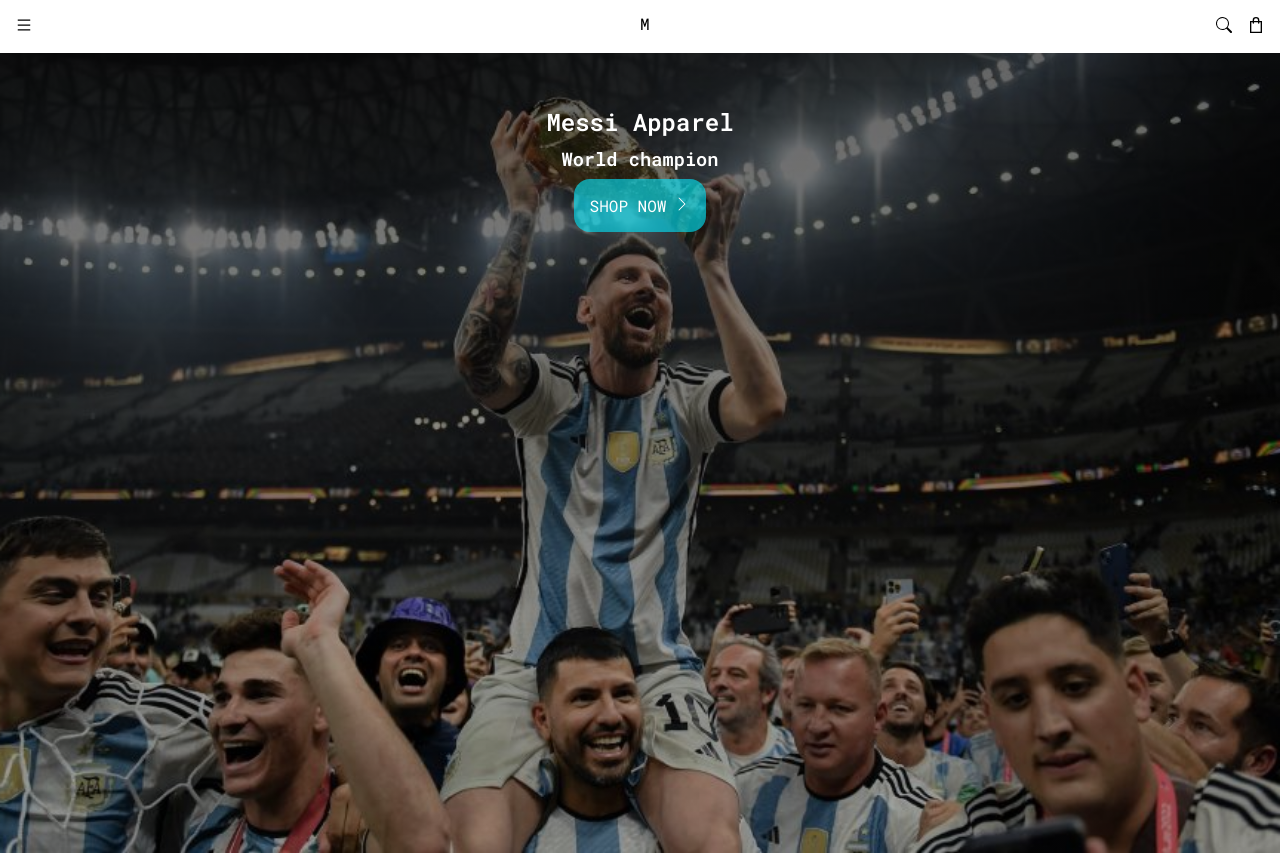
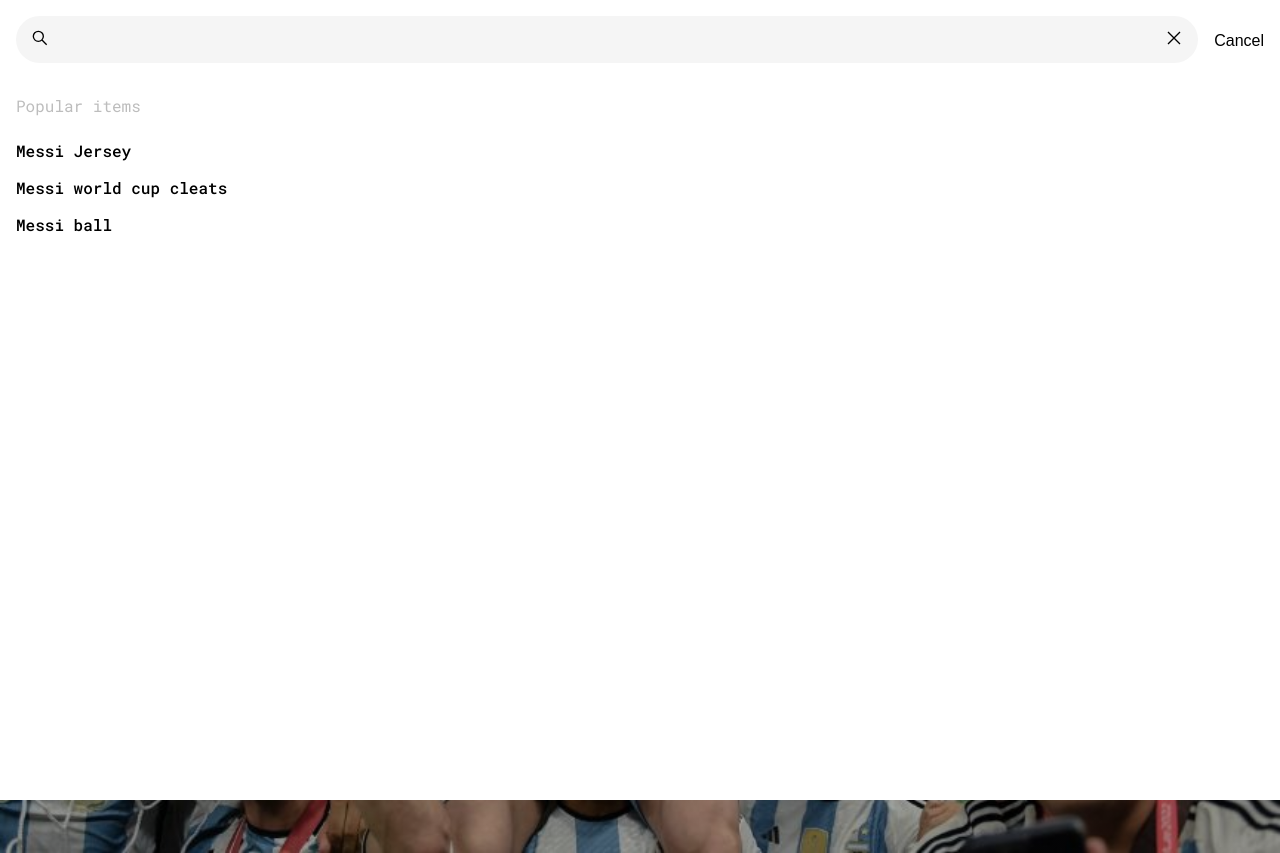
Before and after one commit to salvantjeff/shopping-cart, a React (Create React App) app in the folder shopping-cart-project/: page / in a window 1280 px wide. Built offline with nearby package versions, Linux system fonts and the light colour scheme.

Commit message:
Create basic search page and with basic style

```diff
--- a/shopping-cart-project/src/App.js
+++ b/shopping-cart-project/src/App.js
@@ -3,6 +3,7 @@
 import NavBar from './components/NavBar/NavBar';
 import { useState, useEffect } from 'react';
 import Menu from './components/Menu/Menu';
+import SearchPage from './components/SearchPage/SearchPage';
 
 function App() {
   const [navHeight, setNavHeight] = useState(0);
@@ -16,6 +17,7 @@
       <div className='unit-wrapper' style={{marginTop: `${navHeight}px`}} >
         <NavBar navHeight={navHeight}/>
         <HomePage navHeight={navHeight}/>
+        <SearchPage />
       </div>
     </div>
   );
--- a/shopping-cart-project/src/components/SearchPage/SearchPage.css
+++ b/shopping-cart-project/src/components/SearchPage/SearchPage.css
@@ -0,0 +1,81 @@
+/* body.active-modal {
+    overflow-y: hidden;
+} */
+
+.search-page,
+.search-wrapper {
+    width: 100vw;
+    height: 100vh;
+    top: 0;
+    left: 0;
+    right: 0;
+    bottom: 0;
+    position: fixed;
+    z-index: 10;
+}
+
+.search-page {
+    background-color: #fff;
+}
+
+.search-header {
+    background-color: white;
+    padding: 1rem;
+    display: grid;
+    grid-template-columns: 1fr auto;
+    gap: 1rem;
+    align-items: center;
+}
+
+.search-bar {
+    background-color: #f5f5f5;
+    display: grid;
+    grid-template-columns: auto 1fr auto;
+    gap: .5rem;
+    padding: .5rem 1rem;
+    border-radius: 1.5rem;
+    align-items: center;
+}
+
+.search-input {
+    display: block;
+    width: 100%;
+    height: 100%;
+    padding: .5rem;
+    border: none;
+    outline: none;
+    background-color: #f5f5f5;
+}
+
+.cancel-button {
+    cursor: pointer;
+    border: none;
+    background-color: transparent;
+    font-size: 1rem;
+}
+
+.search-content {}
+
+.popular-items {
+    list-style: none;
+    padding: 1rem;
+    display: grid;
+    /* background: pink; */
+}
+
+.popular-item {
+    padding: .5rem 0;
+    cursor: pointer;
+    /* background-color: rgb(46, 140, 255); */
+    font-weight: 500;
+}
+
+.popular-heading {
+    color: #bdbdbd;
+    font-size: 1rem;
+    padding-bottom: 1rem;
+}
+
+.search-bar-button {
+    cursor: pointer;
+}
--- a/shopping-cart-project/src/components/SearchPage/SearchPage.js
+++ b/shopping-cart-project/src/components/SearchPage/SearchPage.js
@@ -0,0 +1,31 @@
+import './SearchPage.css';
+import { GrClose, GrSearch } from 'react-icons/gr';
+
+function SearchPage() {
+    return (
+        <div className="search-page">
+            <div className="search-wrapper">
+                <div className="search-header">
+                    <div className="search-bar">
+                        <div className='search-bar-button'><GrSearch /></div>
+                        <input className='search-input' type="text" />
+                        <div className='search-bar-button'><GrClose /></div>
+                    </div>
+                    <div>
+                        <button className='cancel-button'>Cancel</button>
+                    </div>
+                </div>
+                <div className='search-content'>
+                    <ul className="popular-items">
+                        <p className='popular-heading'>Popular items</p>
+                        <li className='popular-item'>Messi Jersey</li>
+                        <li className='popular-item'>Messi world cup cleats</li>
+                        <li className='popular-item'>Messi ball</li>
+                    </ul>
+                </div>
+            </div>
+        </div>
+    );
+};
+
+export default SearchPage;
```
